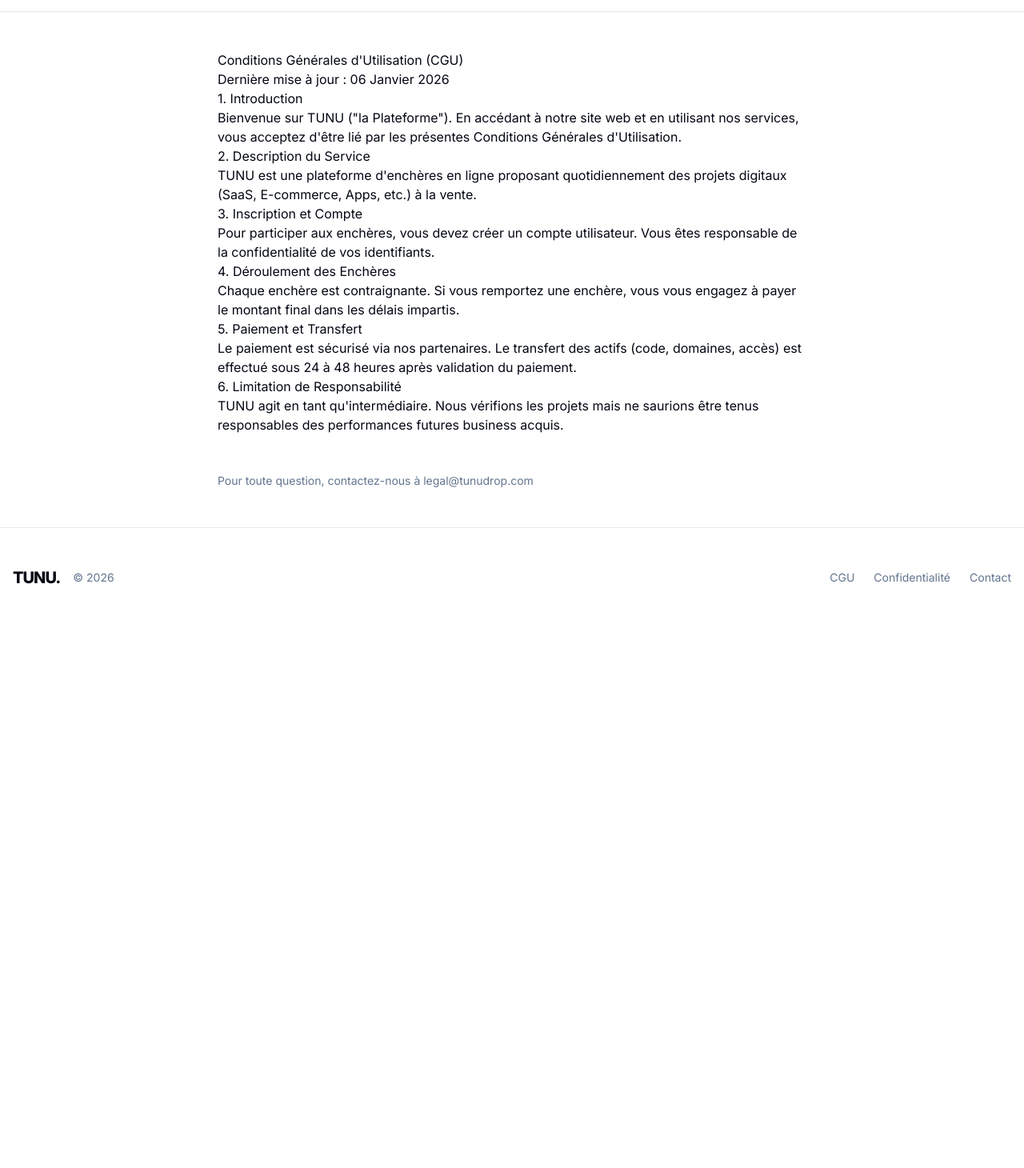
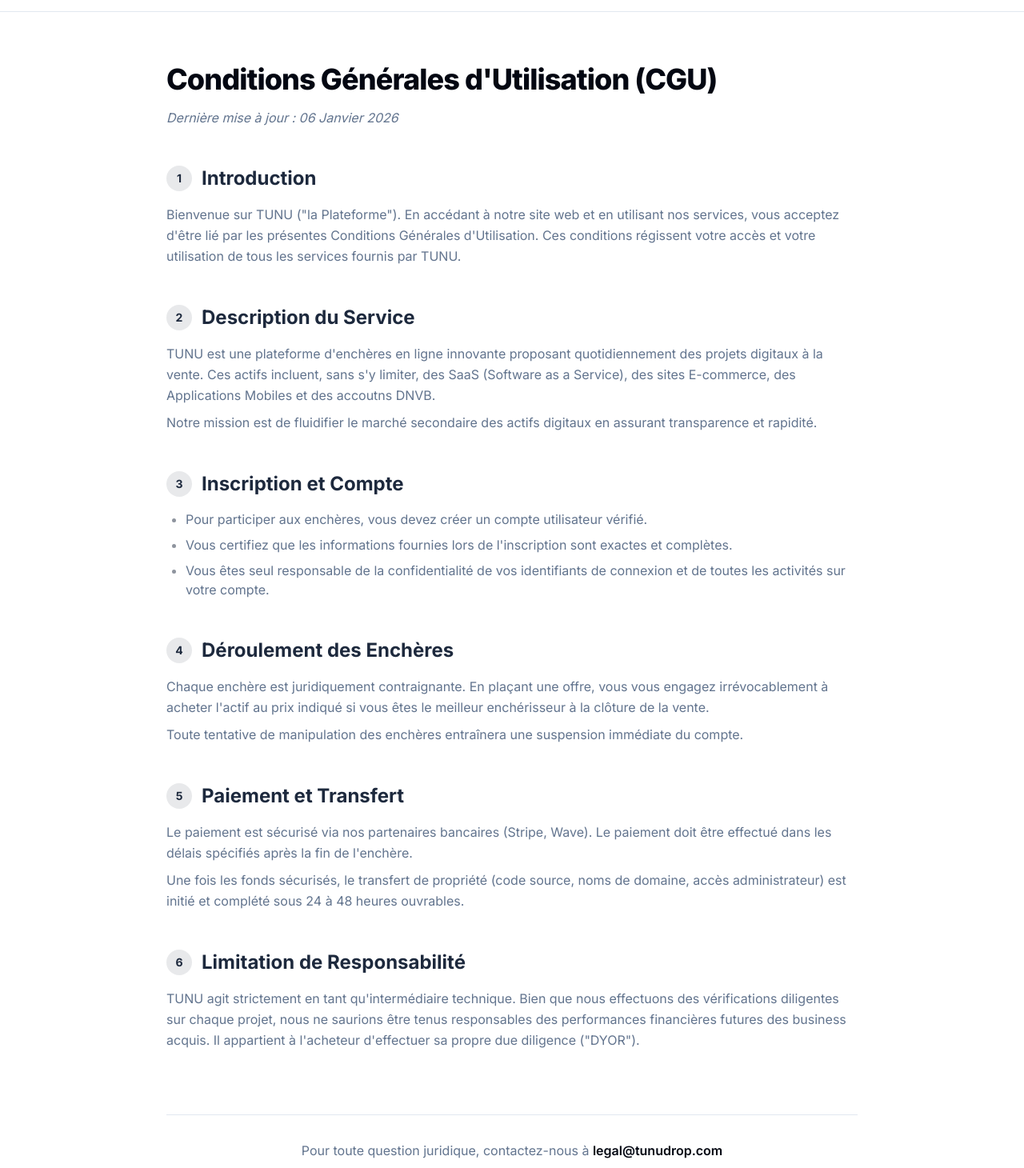
Before and after one commit to ibukandjoli/tunu, a Next.js app: page /terms in a window 1280 px wide. Shown: the part 50-1510 px from the top of the page at 80% size. Before the commit the page ends 834 px from the top, so only its background shows below. Built offline with nearby package versions, Linux system fonts and the light colour scheme; no server answers.

Commit message:
style: improve typography and layout of legal pages

```diff
--- a/src/app/terms/page.tsx
+++ b/src/app/terms/page.tsx
@@ -1,42 +1,87 @@
 export default function TermsPage() {
     return (
-        <div className="container mx-auto px-4 py-12 max-w-3xl prose dark:prose-invert">
-            <h1>Conditions Générales d'Utilisation (CGU)</h1>
-            <p>Dernière mise à jour : 06 Janvier 2026</p>
+        <div className="container mx-auto px-4 py-16 max-w-4xl">
+            <h1 className="text-4xl font-extrabold tracking-tight mb-4">Conditions Générales d'Utilisation (CGU)</h1>
+            <p className="text-muted-foreground mb-12 italic">Dernière mise à jour : 06 Janvier 2026</p>
 
-            <h2>1. Introduction</h2>
-            <p>
-                Bienvenue sur TUNU ("la Plateforme"). En accédant à notre site web et en utilisant nos services, vous acceptez d'être lié par les présentes Conditions Générales d'Utilisation.
-            </p>
+            <div className="space-y-12">
+                <section>
+                    <h2 className="text-2xl font-bold mb-4 flex items-center text-primary">
+                        <span className="bg-primary/10 text-primary w-8 h-8 rounded-full flex items-center justify-center text-sm mr-3">1</span>
+                        Introduction
+                    </h2>
+                    <p className="leading-relaxed text-muted-foreground">
+                        Bienvenue sur TUNU ("la Plateforme"). En accédant à notre site web et en utilisant nos services, vous acceptez d'être lié par les présentes Conditions Générales d'Utilisation. Ces conditions régissent votre accès et votre utilisation de tous les services fournis par TUNU.
+                    </p>
+                </section>
 
-            <h2>2. Description du Service</h2>
-            <p>
-                TUNU est une plateforme d'enchères en ligne proposant quotidiennement des projets digitaux (SaaS, E-commerce, Apps, etc.) à la vente.
-            </p>
+                <section>
+                    <h2 className="text-2xl font-bold mb-4 flex items-center text-primary">
+                        <span className="bg-primary/10 text-primary w-8 h-8 rounded-full flex items-center justify-center text-sm mr-3">2</span>
+                        Description du Service
+                    </h2>
+                    <p className="leading-relaxed text-muted-foreground">
+                        TUNU est une plateforme d'enchères en ligne innovante proposant quotidiennement des projets digitaux à la vente. Ces actifs incluent, sans s'y limiter, des SaaS (Software as a Service), des sites E-commerce, des Applications Mobiles et des accoutns DNVB.
+                    </p>
+                    <p className="leading-relaxed text-muted-foreground mt-2">
+                        Notre mission est de fluidifier le marché secondaire des actifs digitaux en assurant transparence et rapidité.
+                    </p>
+                </section>
 
-            <h2>3. Inscription et Compte</h2>
-            <p>
-                Pour participer aux enchères, vous devez créer un compte utilisateur. Vous êtes responsable de la confidentialité de vos identifiants.
-            </p>
+                <section>
+                    <h2 className="text-2xl font-bold mb-4 flex items-center text-primary">
+                        <span className="bg-primary/10 text-primary w-8 h-8 rounded-full flex items-center justify-center text-sm mr-3">3</span>
+                        Inscription et Compte
+                    </h2>
+                    <ul className="list-disc pl-6 space-y-2 text-muted-foreground marker:text-primary/50">
+                        <li>Pour participer aux enchères, vous devez créer un compte utilisateur vérifié.</li>
+                        <li>Vous certifiez que les informations fournies lors de l'inscription sont exactes et complètes.</li>
+                        <li>Vous êtes seul responsable de la confidentialité de vos identifiants de connexion et de toutes les activités sur votre compte.</li>
+                    </ul>
+                </section>
 
-            <h2>4. Déroulement des Enchères</h2>
-            <p>
-                Chaque enchère est contraignante. Si vous remportez une enchère, vous vous engagez à payer le montant final dans les délais impartis.
-            </p>
+                <section>
+                    <h2 className="text-2xl font-bold mb-4 flex items-center text-primary">
+                        <span className="bg-primary/10 text-primary w-8 h-8 rounded-full flex items-center justify-center text-sm mr-3">4</span>
+                        Déroulement des Enchères
+                    </h2>
+                    <p className="leading-relaxed text-muted-foreground">
+                        Chaque enchère est juridiquement contraignante. En plaçant une offre, vous vous engagez irrévocablement à acheter l'actif au prix indiqué si vous êtes le meilleur enchérisseur à la clôture de la vente.
+                    </p>
+                    <p className="leading-relaxed text-muted-foreground mt-2">
+                        Toute tentative de manipulation des enchères entraînera une suspension immédiate du compte.
+                    </p>
+                </section>
 
-            <h2>5. Paiement et Transfert</h2>
-            <p>
-                Le paiement est sécurisé via nos partenaires. Le transfert des actifs (code, domaines, accès) est effectué sous 24 à 48 heures après validation du paiement.
-            </p>
+                <section>
+                    <h2 className="text-2xl font-bold mb-4 flex items-center text-primary">
+                        <span className="bg-primary/10 text-primary w-8 h-8 rounded-full flex items-center justify-center text-sm mr-3">5</span>
+                        Paiement et Transfert
+                    </h2>
+                    <p className="leading-relaxed text-muted-foreground">
+                        Le paiement est sécurisé via nos partenaires bancaires (Stripe, Wave). Le paiement doit être effectué dans les délais spécifiés après la fin de l'enchère.
+                    </p>
+                    <p className="leading-relaxed text-muted-foreground mt-2">
+                        Une fois les fonds sécurisés, le transfert de propriété (code source, noms de domaine, accès administrateur) est initié et complété sous 24 à 48 heures ouvrables.
+                    </p>
+                </section>
 
-            <h2>6. Limitation de Responsabilité</h2>
-            <p>
-                TUNU agit en tant qu'intermédiaire. Nous vérifions les projets mais ne saurions être tenus responsables des performances futures business acquis.
-            </p>
+                <section>
+                    <h2 className="text-2xl font-bold mb-4 flex items-center text-primary">
+                        <span className="bg-primary/10 text-primary w-8 h-8 rounded-full flex items-center justify-center text-sm mr-3">6</span>
+                        Limitation de Responsabilité
+                    </h2>
+                    <p className="leading-relaxed text-muted-foreground">
+                        TUNU agit strictement en tant qu'intermédiaire technique. Bien que nous effectuons des vérifications diligentes sur chaque projet, nous ne saurions être tenus responsables des performances financières futures des business acquis. Il appartient à l'acheteur d'effectuer sa propre due diligence ("DYOR").
+                    </p>
+                </section>
+            </div>
 
-            <p className="mt-12 text-sm text-muted-foreground">
-                Pour toute question, contactez-nous à legal@tunudrop.com
-            </p>
+            <div className="mt-20 pt-8 border-t text-center">
+                <p className="text-muted-foreground">
+                    Pour toute question juridique, contactez-nous à <a href="mailto:legal@tunudrop.com" className="font-semibold text-foreground hover:underline">legal@tunudrop.com</a>
+                </p>
+            </div>
         </div>
     )
 }
```
Also changed, not shown: src/app/privacy/page.tsx (+75 -22 lines).
